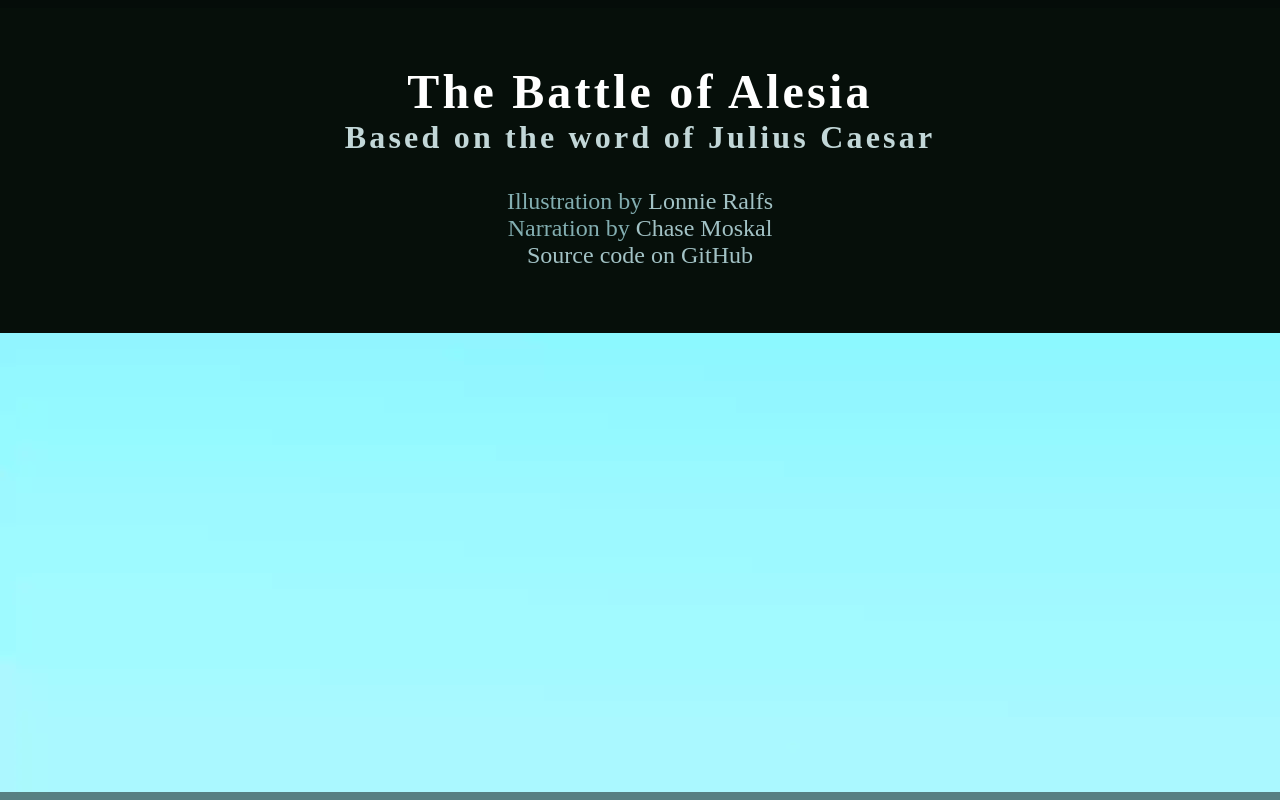
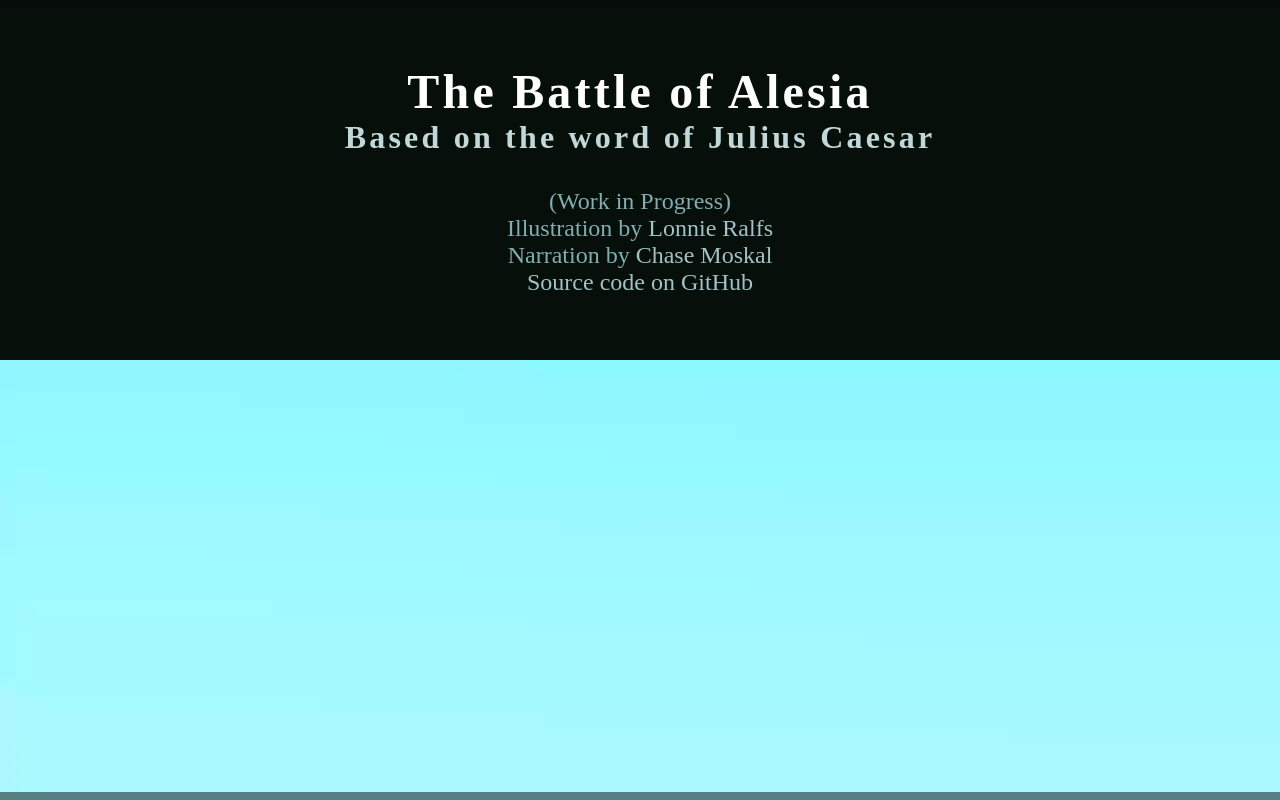
Before and after one commit to open-history/battle-of-alesia, a Preact app: page index.html in a window 1280 px wide. Shown: the top 800 px of the page. Built offline with nearby package versions, Linux system fonts and the light colour scheme; files whose address does not match are found by name; a web font is replaced by a local one; what chillax would draw is missing.

Commit message:
add 'work-in-progress' notes

```diff
--- a/index.html
+++ b/index.html
@@ -13,7 +13,7 @@
 				<span>The Battle of Alesia</span>
 				<span>Based on the word of <strong>Julius Caesar</strong></span>
 			</h1>
-			<h2></h2>
+			<h2>(Work in Progress)</h2>
 			<h2>Illustration by <a href="http://loonietoon.github.io/">Lonnie Ralfs</a></h2>
 			<h2>Narration by <a href="http://chasemoskal.com/">Chase Moskal</a></h2>
 			<h2>
@@ -67,6 +67,7 @@
 
 		<section>
 			<h1>CAESAR doubles down on the siege works</h1>
+			<h2>[... more coming soon! ...]</h2>
 		</section>
 
 		<script src="dist/main.bundle.js"></script>
```
Also changed, not shown: package.json (+3 -11 lines), README.md.
